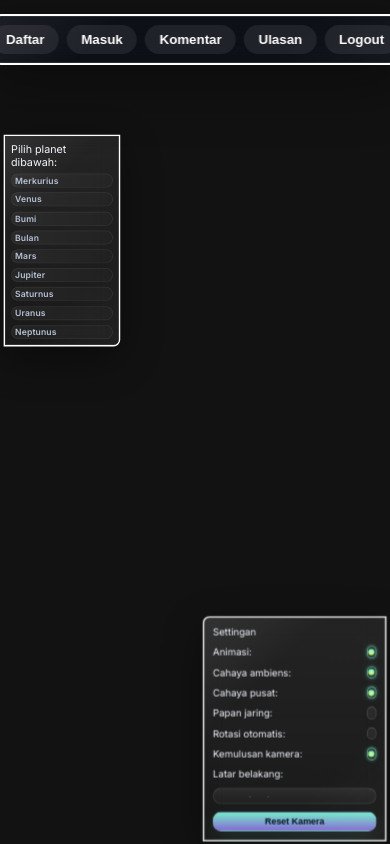
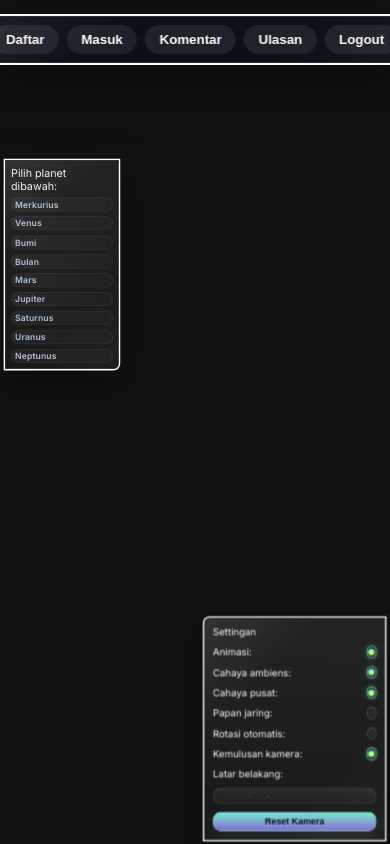
Before and after one commit to djavamaoekar/solarsystemone, a plain HTML site: page Frontend/index.html in a window 390 px wide. Drawn offline with nearby package versions, Linux system fonts and the light colour scheme.

Commit message:
fix mobile panel layout

```diff
--- a/Frontend/css.css
+++ b/Frontend/css.css
@@ -397,20 +397,21 @@ body.planet-lock {
   .menu {
     padding: 8px;
     border-radius: 14px;
-    transform: scale(0.67);
   }
 
   .menu.settings {
     right: 0.3rem;
     bottom: 0.3rem;
     width: 180px;
+    transform: scale(0.67);
     transform-origin: bottom right;
   }
 
   .menu.planets {
     left: 0.3rem;
-    top: 8.5rem;
+    top: 9rem;
     width: 180px;
+    transform: scale(0.67);
     transform-origin: top left;
   }
 
@@ -422,6 +423,10 @@ body.planet-lock {
     padding: 0.35rem 0.5rem;
     font-size: 0.72rem;
   }
+
+  .auth-menu {
+    top: calc(env(safe-area-inset-top) + 0.8rem);
+  }
 }
 
 @media (max-width: 420px) {
@@ -431,6 +436,7 @@ body.planet-lock {
 
   .menu.planets {
     width: 170px;
+    top: 10rem;
   }
 }
 
```
